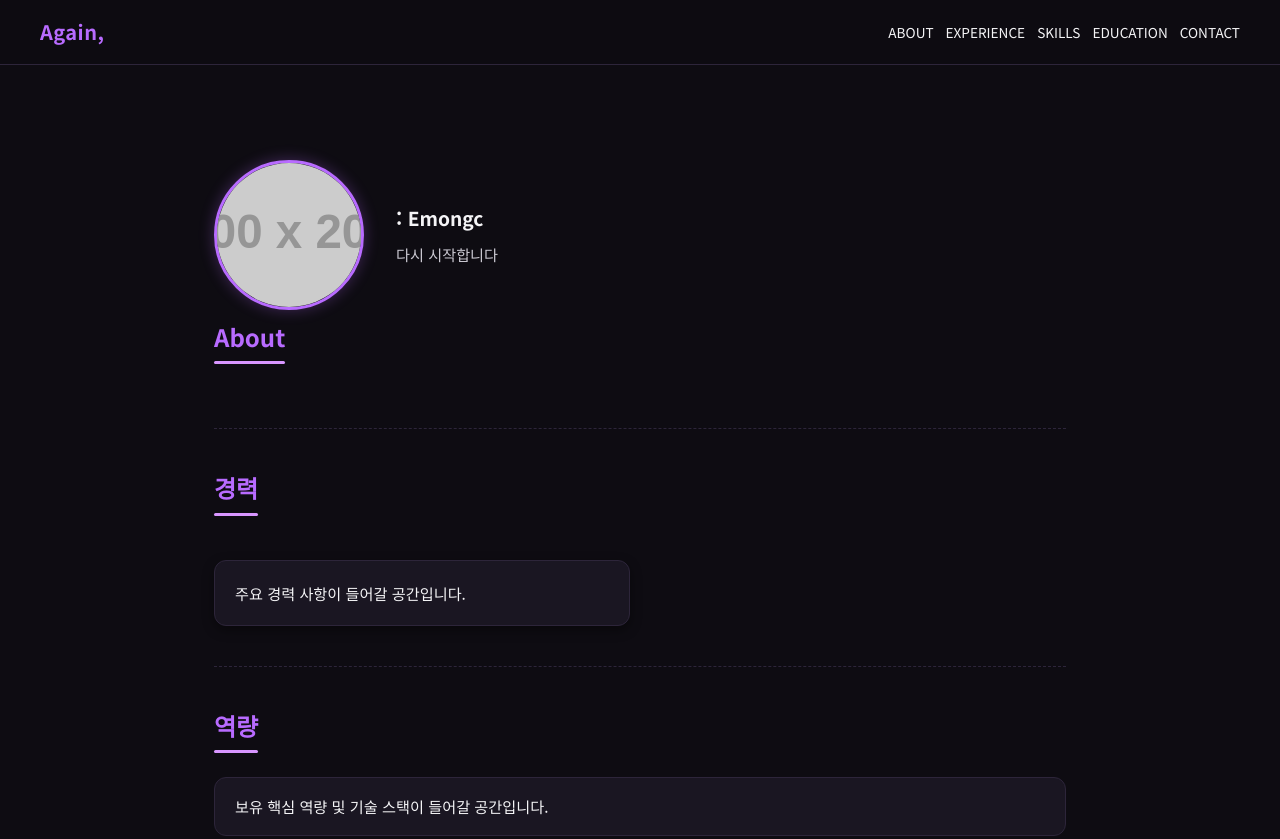
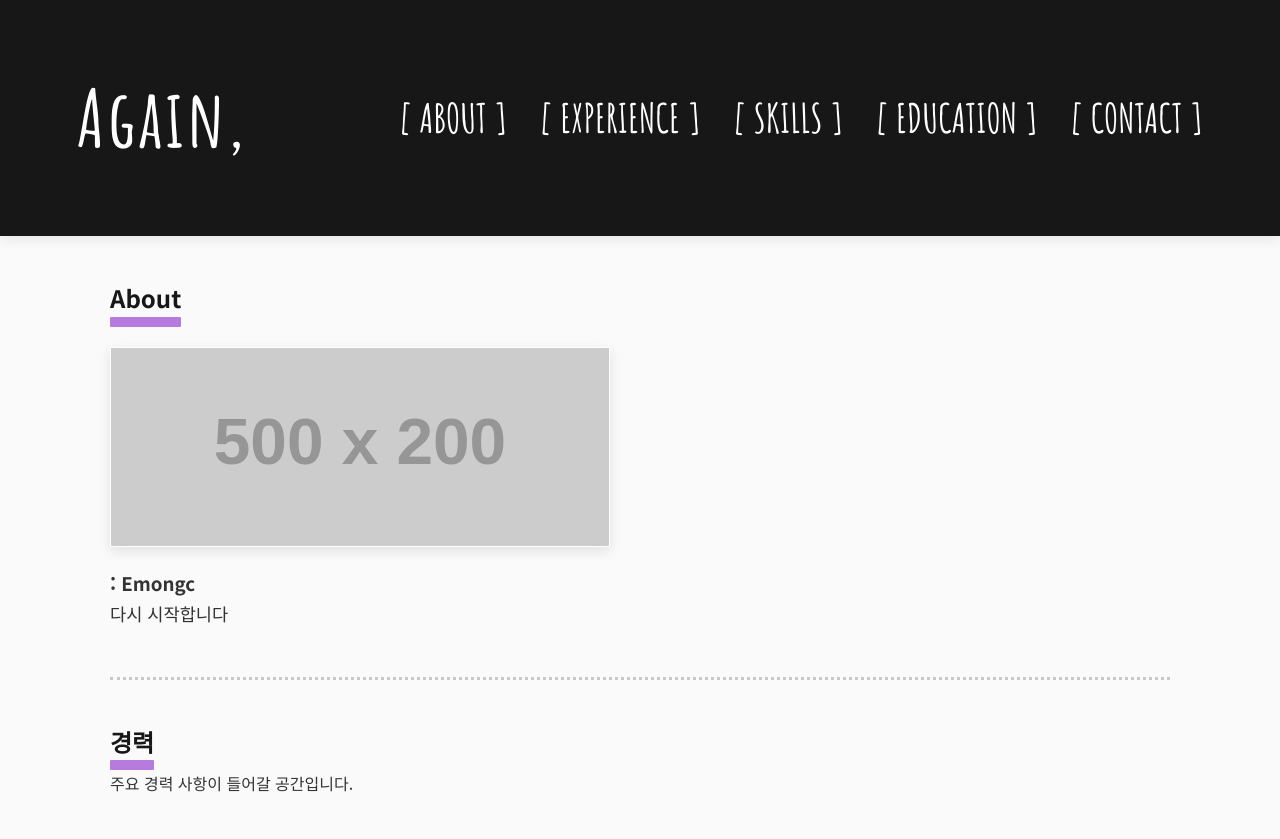
Before and after one commit to Emongc/dasi-na, a plain HTML site: page index.html in a window 1280 px wide. Shown: the top 839 px of the page. Drawn offline with Linux system fonts and the light colour scheme; placeholder pictures from the web are drawn by us.

Commit message:
수정 내용

```diff
--- a/css/style.css
+++ b/css/style.css
@@ -1,291 +1,396 @@
-/* ==========================================================================
-   1. 전역 변수 설정 (Color Variables)
-   ========================================================================== */
+@import url('https://fonts.googleapis.com/css2?family=Amatic+SC:wght@400;700&display=swap');
+/* =========================================
+   다시, 나 - 포트폴리오 스타일
+   화이트 + 블랙 + 퍼플 포인트
+========================================= */
+
+/* 1. 색상 변수 */
 :root {
-  --primary-color: #B86BFF;   /* 대표색: 일렉트릭 라벤더 */
-  --accent-color: #D896FF;    /* 강조색: 네온 바이올렛 */
-  --text-color: #F4F4F6;      /* 글자색: 오프 화이트 */
-  --bg-color: #0E0C12;        /* 배경색: 딥 다크 차콜 */
-  --card-bg: #1A1622;         /* 카드 배경색: 보랏빛이 감도는 짙은 톤 */
-  --border-color: #2D253A;    /* 테두리선 색상 */
+  --main-color: #171717;
+  --point-color: #B77BDD;
+  --text-color: #333333;
+  --bg-color: #FAFAFA;
+  --white: #FFFFFF;
+  /* ★ 추가 */
 }
 
-/* ==========================================================================
-   2. 기본 초기화 및 폰트 설정 (Reset & Base)
-   ========================================================================== */
+/* 2. 기본 설정 */
 * {
   box-sizing: border-box;
   margin: 0;
   padding: 0;
 }
 
+html {
+  scroll-behavior: smooth;
+}
+
 body {
   font-family: 'Noto Sans KR', sans-serif;
+  color: var(--text-color);
   background-color: var(--bg-color);
-  color: var(--text-color);
-  line-height: 1.6;
-  padding-top: 100px; /* 상단 고정 헤더에 콘텐츠가 가려지지 않도록 여백 확보 */
-  word-break: keep-all; /* 모바일에서 단어 단위 줄바꿈 유지 */
+  line-height: 1.7;
+}
+
+img {
+  max-width: 100%;
+  height: auto;
+  display: block;
 }
 
 a {
-  color: var(--text-color);
+  color: inherit;
   text-decoration: none;
-  outline: none; /* 👈 클릭/포커스 시 나타나는 외곽선 제거 */
-  transition: color 0.3s ease;
-}
-
-a:hover,
-a:focus {
-  color: var(--accent-color); /* 👈 마우스로 누른 후에도 포커스가 남아있어 계속 보라색 유지 */
 }
 
 ul {
   list-style: none;
 }
 
-/* ==========================================================================
-   3. 고정 헤더 및 네비게이션 메뉴 (Header & Nav - Flexbox 적용)
-   ========================================================================== */
+/* =========================================
+   3. 헤더와 메뉴
+========================================= */
+
 header {
-  position: fixed; /* 상단 스크롤 고정 */
+  position: sticky;
   top: 0;
-  left: 0;
-  width: 100%;
-  background-color: rgba(14, 12, 18, 0.95); /* 반투명 배경 */
-  backdrop-filter: blur(8px); /* 블러 효과 */
-  border-bottom: 1px solid var(--border-color);
   z-index: 1000;
-  padding: 12px 16px;
+
+  /* ★ 수정: 로고와 메뉴 가로 정렬 */
   display: flex;
-  flex-direction: column; /* 모바일 기준 세로 정렬 */
+  justify-content: space-between;
   align-items: center;
-  gap: 10px;
+
+  background-color: var(--main-color);
+  color: var(--white);
+
+  /* ★ 수정: 헤더 여백 축소 */
+  padding: 50px 6%;
+
+  /* ★ 수정: 은은한 그림자 */
+  box-shadow: 0 4px 12px rgba(0, 0, 0, 0.08);
 }
 
+/* Again, 로고 */
 header h1 {
-  font-size: 1.25rem;
-  color: var(--primary-color);
-  letter-spacing: 0.5px;
+  font-family: 'Amatic SC', cursive;
+  font-size: 5rem;
+  /* font-weight: 700; */
+  color: var(--white);
+  letter-spacing: 3px; /* 글자 사이 간격 */
+
+  /* ★ 수정: 기존 아래쪽 여백 제거 */
+  margin: 0;
+
+  /* ★ 추가: 로고 줄바꿈 방지 */
+  white-space: nowrap;
 }
 
-nav ul {
-  display: flex; /* 네비게이션 메뉴 Flexbox 가로 배치 */
-  flex-wrap: wrap;
-  justify-content: center;
+/* 메뉴 영역 */
+header nav {
+  margin: 0;
+}
+
+/* 메뉴 가로 정렬 */
+header nav ul {
+  display: flex;
+  align-items: center;
+
+  /* ★ 수정: 메뉴 간격 */
+  gap: 32px;
+
+  /* ★ 수정: 위쪽 여백 제거 */
+  margin: 0;
+  padding: 0;
+
+  list-style: none;
+}
+
+/* 메뉴 링크 */
+/* header nav a {
+  display: block;
+  font-size: 0.95rem;
+  font-weight: 700;
+  color: var(--white);
+
+  transition: color 0.3s ease;
+} */
+
+/* 손글씨 메뉴 */
+nav a {
+  font-family: 'Amatic SC', cursive;
+  font-size: 2.5rem;
+  font-weight: 700;
+  color: #FFFFFF;
+  white-space: nowrap;
+}
+
+/* 메뉴 앞에 [ 추가 */
+nav a::before {
+  content: '[';
+  margin-right: 8px;
+}
+
+/* 메뉴 뒤에 ] 추가 */
+nav a::after {
+  content: ']';
+  margin-left: 8px;
+}
+
+/* 메뉴 마우스 오버 */
+header nav a:hover {
+  color: var(--point-color);
+}
+
+/* =========================================
+   4. 본문 공통
+========================================= */
+
+main {
+  max-width: 1100px;
+  width: 100%;
+  margin: 0 auto;
+  padding: 0 20px;
+}
+
+section {
+  padding: 48px 0;
+  border-bottom: 3px dotted #cac9c8;
+
+  /* ★ 수정: 고정 헤더 높이 고려 */
+  scroll-margin-top: 110px;
+}
+
+section:last-child {
+  border-bottom: none;
+}
+
+/* 섹션 제목 */
+section h2 {
+  font-size: 1.5rem;
+  color: var(--main-color);
+
+  margin-bottom: 0;
+  width: fit-content;
+
+  /* ★ 추가: 제목과 밑줄 간격 축소 */
+  line-height: 1.2;
+}
+
+/* 퍼플 밑줄 */
+section h2::after {
+  content: '';
+  display: block;
+
+  width: 100%;
+  height: 10px;
+
+  /* ★ 추가: 밑줄 간격 */
+  margin-top: 4px;
+
+  background-color: var(--point-color);
+  border-radius: 1px;
+}
+
+/* =========================================
+   5. 소개 영역
+========================================= */
+
+#about {
+  display: grid;
+  /* gap: 16px; */
+}
+
+#about img {
+  width: 500px;
+  height: 200px;
+  /* border-radius: 50%; */
+
+  object-fit: cover;
+  border: 1px solid var(--white);
+
+  box-shadow: 0 4px 12px rgba(0, 0, 0, 0.1);
+  margin: 20px 0px;
+}
+
+#about h2 {
+  /* font-size: 2rem; */
+  margin-bottom: 0;
+}
+
+#about h2::after {
+  margin-top: 4px;
+}
+
+#about p {
+  font-size: 1.1rem;
+}
+
+/* =========================================
+   6. 경력 카드
+========================================= */
+
+/* ★ 수정: HTML의 #experience 기준 */
+#experience {
+  display: grid;
+  grid-template-columns: 1fr;
+  /* gap: 16px; */
+}
+
+#experience h2 {
+  grid-column: 1 / -1;
+  /* margin-bottom: 4px; */
+}
+
+#experience article {
+  background-color: var(--white);
+  padding: 20px;
+  border-radius: 12px;
+
+  border-left: 6px solid var(--main-color);
+
+  box-shadow: 0 2px 8px rgba(0, 0, 0, 0.06);
+}
+
+#experience h3 {
+  font-size: 1.1rem;
+}
+
+#experience article p:first-of-type {
+  color: var(--point-color);
+  font-weight: 700;
+  font-size: 0.9rem;
+}
+
+/* =========================================
+   7. 역량 · 교육 목록
+========================================= */
+
+#skills ul,
+#education ul {
+  display: grid;
   gap: 12px;
 }
 
-nav a {
-  font-size: 0.85rem;
-  font-weight: 500;
+#skills li,
+#education li {
+  background-color: var(--white);
+  padding: 14px 18px;
+  border-radius: 10px;
 }
 
-/* ==========================================================================
-   4. 섹션 공통 스타일 및 밑줄 효과 (Section Title & Underline)
-   ========================================================================== */
-main {
-  width: 100%;
-  padding: 0 16px 40px 16px;
+#skills li::before {
+  content: '✔ ';
+  color: var(--main-color);
+  font-weight: 700;
 }
 
-section {
-  padding: 40px 0;
-  border-bottom: 1px dashed var(--border-color);
+#education li::before {
+  content: '★ ';
+  color: var(--point-color);
 }
 
-section:last-of-type {
-  border-bottom: none;
+/* =========================================
+   8. 문의 영역
+========================================= */
+
+/* #contact {
+  text-align: center;
+} */
+
+/* ★ 수정: 가운데 정렬
+#contact h2 {
+  margin-left: auto;
+  margin-right: auto;
+}*/
+
+#contact h2::after {
+  margin-top: 4px;
 }
 
-/* 제목 글자 크기에 맞춘 강조색 짧은 밑줄 */
-section h2 {
-  font-size: 1.5rem;
-  color: var(--primary-color);
-  display: inline-block; /* 텍스트 너비에 맞춰 밑줄 길이 제한 */
-  position: relative;
-  padding-bottom: 8px;
-  margin-bottom: 24px;
+#contact img {
+  margin: 20px auto 0;
+  border-radius: 12px;
 }
 
-section h2::after {
-  content: '';
-  position: absolute;
-  bottom: 0;
-  left: 0;
-  width: 100%; /* 👈 수정: 글자 너비(h2 텍스트 길이)에 맞춰 100% 꽉 차게 변경 */
-  height: 3px;
-  background-color: var(--accent-color);
-  border-radius: 2px;
+/* =========================================
+   9. 푸터
+========================================= */
+
+footer {
+  background-color: var(--text-color);
+  color: #CCCCCC;
+  text-align: center;
+  padding: 20px;
+  font-size: 0.9rem;
 }
 
-/* ==========================================================================
-   5. 소개 섹션 (About - Grid & Circular Image)
-   ========================================================================== */
-#about {
-  display: grid; /* Grid 레이아웃 적용 */
-  grid-template-columns: 1fr;
-  justify-items: center;
-  text-align: center;
-  gap: 16px;
+/* =========================================
+   10. 반응형 - 태블릿
+========================================= */
+
+@media (max-width: 1024px) {
+  header {
+    padding: 20px 4%;
+  }
+
+  header h1 {
+    font-size: 2rem;
+  }
+
+  header nav ul {
+    gap: 20px;
+  }
+
+  header nav a {
+    font-size: 0.85rem;
+  }
 }
 
-/* 프로필 사진 원형 처리 */
-#about img {
-  width: 150px;
-  height: 150px;
-  object-fit: cover;
-  border-radius: 50%; /* 완전한 원형 */
-  border: 3px solid var(--primary-color);
-  box-shadow: 0 0 15px rgba(184, 107, 255, 0.3); /* 은은한 보랏빛 네온 효과 */
-  margin-bottom: 8px;
-}
+/* =========================================
+   11. 반응형 - 모바일
+========================================= */
 
-#about h3 {
-  font-size: 1.2rem;
-  color: var(--text-color);
-}
-
-#about p {
-  font-size: 0.95rem;
-  color: #c9c7d0;
-}
-
-/* ==========================================================================
-   6. 경력 섹션 (Career/Experience - Grid & Card Design)
-   ========================================================================== */
-#experience,
-#career {
-  display: grid; /* Grid 레이아웃 적용 */
-  grid-template-columns: 1fr;
-  gap: 16px;
-}
-
-/* 카드 모양 디자인 (내부 p 태그 또는 향후 추가될 카드 아이템에 적용) */
-#experience p,
-#career p {
-  background-color: var(--card-bg);
-  border: 1px solid var(--border-color);
-  border-radius: 12px;
-  padding: 20px;
-  box-shadow: 0 4px 12px rgba(0, 0, 0, 0.4);
-  font-size: 0.95rem;
-}
-
-/* ==========================================================================
-   7. 기타 섹션 (Skills, Education, Contact)
-   ========================================================================== */
-#skills p,
-#education p,
-#contact p {
-  background-color: var(--card-bg);
-  border: 1px solid var(--border-color);
-  border-radius: 12px;
-  padding: 16px 20px;
-  font-size: 0.95rem;
-}
-
-/* ==========================================================================
-   8. 푸터 영역 (Footer)
-   ========================================================================== */
-footer {
-  text-align: center;
-  padding: 30px 16px;
-  font-size: 0.8rem;
-  color: #7d7889;
-  border-top: 1px solid var(--border-color);
-}
-
-/* ==========================================================================
-   9. 태블릿 화면 반응형 스타일 (768px 이상)
-   ========================================================================== */
-@media screen and (min-width: 768px) {
-  /* 9-1. 헤더: 사이트 이름 왼쪽, 메뉴 오른쪽 양 끝 배치 */
+@media (max-width: 768px) {
   header {
-    flex-direction: row;
-    justify-content: space-between;
-    padding: 16px 40px;
+    flex-direction: column;
+    align-items: center;
+    gap: 16px;
+    padding: 20px;
   }
 
-  /* 9-2. 메인 콘텐츠: 태블릿 화면 너비 제한 및 중앙 정렬 */
-  main {
-    max-width: 900px;
-    margin: 0 auto;
-    padding: 20px 24px 60px 24px;
+  header h1 {
+    font-size: 2rem;
   }
 
-  /* 9-3. 소개 섹션: 사진 왼쪽, 글(이름/설명) 오른쪽 배치 */
-  #about {
-    grid-template-columns: auto 1fr;
-    grid-template-areas:
-      "photo title"
-      "photo desc";
-    align-items: center;
-    justify-items: start;
-    text-align: left;
-    column-gap: 32px;
-    row-gap: 8px;
+  header nav {
+    width: 100%;
+  }
+
+  header nav ul {
+    flex-wrap: wrap;
+    justify-content: center;
+    gap: 12px 18px;
+  }
+
+  header nav a {
+    font-size: 0.8rem;
+  }
+
+  main {
+    padding: 0 16px;
+  }
+
+  section {
+    padding: 36px 0;
+    scroll-margin-top: 180px;
+  }
+
+  section h2 {
+    font-size: 1.5rem;
   }
 
   #about h2 {
-    grid-column: 1 / -1; /* 섹션 제목은 상단 전체 너비 차지 */
-    justify-self: start; /* 👈 함께 추가해두면 안전합니다 */
-}
-  }
-
-  #about img {
-    grid-area: photo;
-    margin-bottom: 0;
-  }
-
-  #about h3 {
-    grid-area: title;
-    align-self: end;
-  }
-
-  #about p {
-    grid-area: desc;
-    align-self: start;
-  }
-
-  /* 9-4. 경력 섹션 및 카드: 2열 배치 */
-  #experience,
-  #career {
-    grid-template-columns: repeat(2, 1fr);
-    gap: 20px;
-  }
-
-  #experience h2,
-  #career h2 {
-    grid-column: 1 / -1; /* 섹션 제목은 2열 전체 너비 차지 */
-    justify-self: start;   /* 👈 추가! 글자 길이만큼만 너비를 줄여 밑줄이 글자에 딱 맞게 됨 */
+    font-size: 1.8rem;
   }
 }
-
-/* ==========================================================================
-   10. PC 화면 반응형 스타일 (1024px 이상)
-   ========================================================================== */
-@media screen and (min-width: 1024px) {
-  /* 10-1. 메인 콘텐츠: PC 해상도 맞춤 너비 확장 */
-  main {
-    max-width: 1100px;
-  }
-
-  /* 10-2. 프로필 사진 확대 및 테두리 효과 강조 */
-  #about img {
-    width: 220px;
-    height: 220px;
-    border-width: 4px;
-    box-shadow: 0 0 25px rgba(184, 107, 255, 0.4);
-  }
-
-  /* 10-3. 이름 폰트 크기 확대 */
-  #about h3 {
-    font-size: 1.8rem;
-  }
-
-  /* 10-4. 소개 문구 폰트 크기 조정 */
-  #about p {
-    font-size: 1.1rem;
-  }
-}
```
